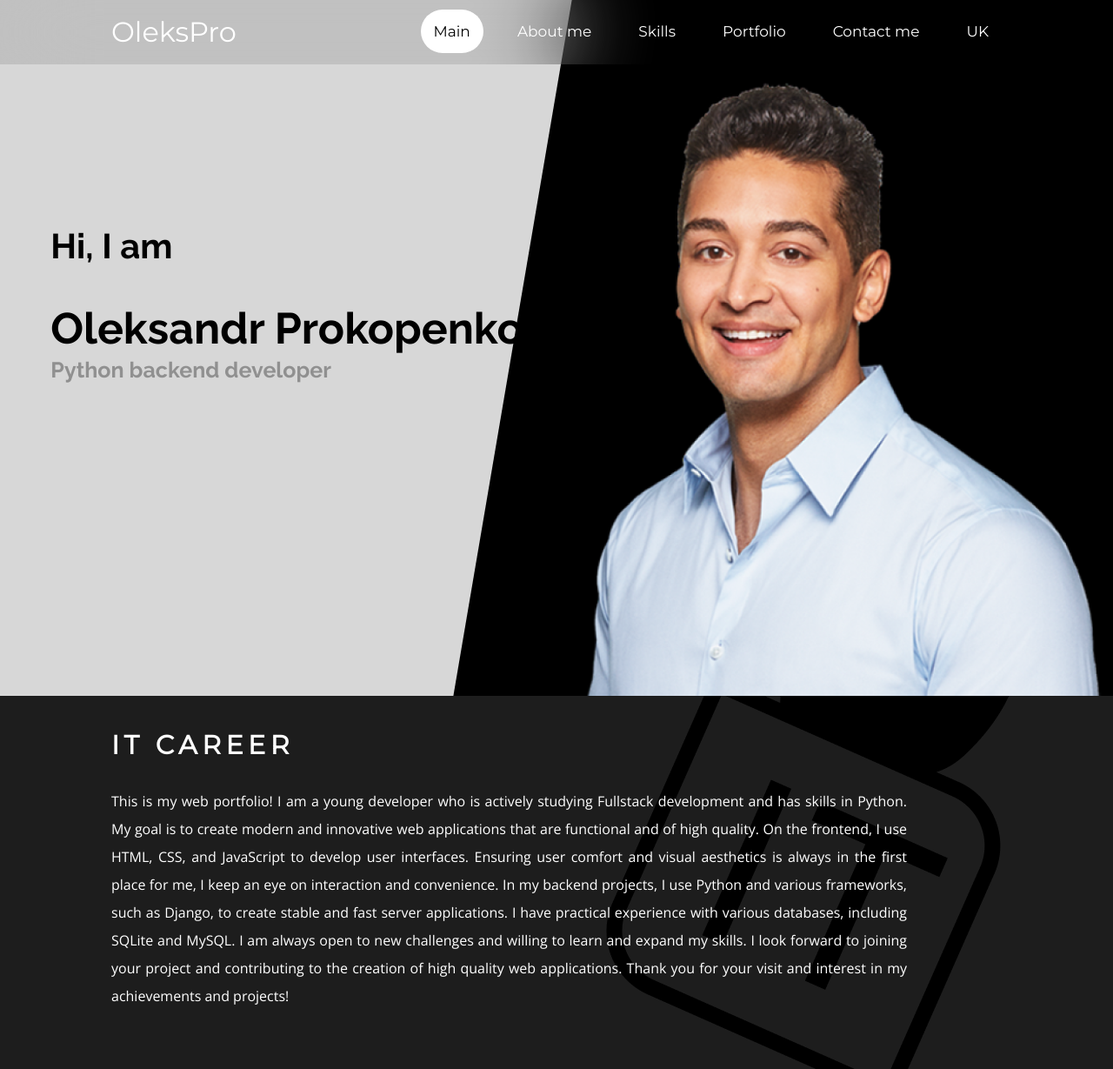
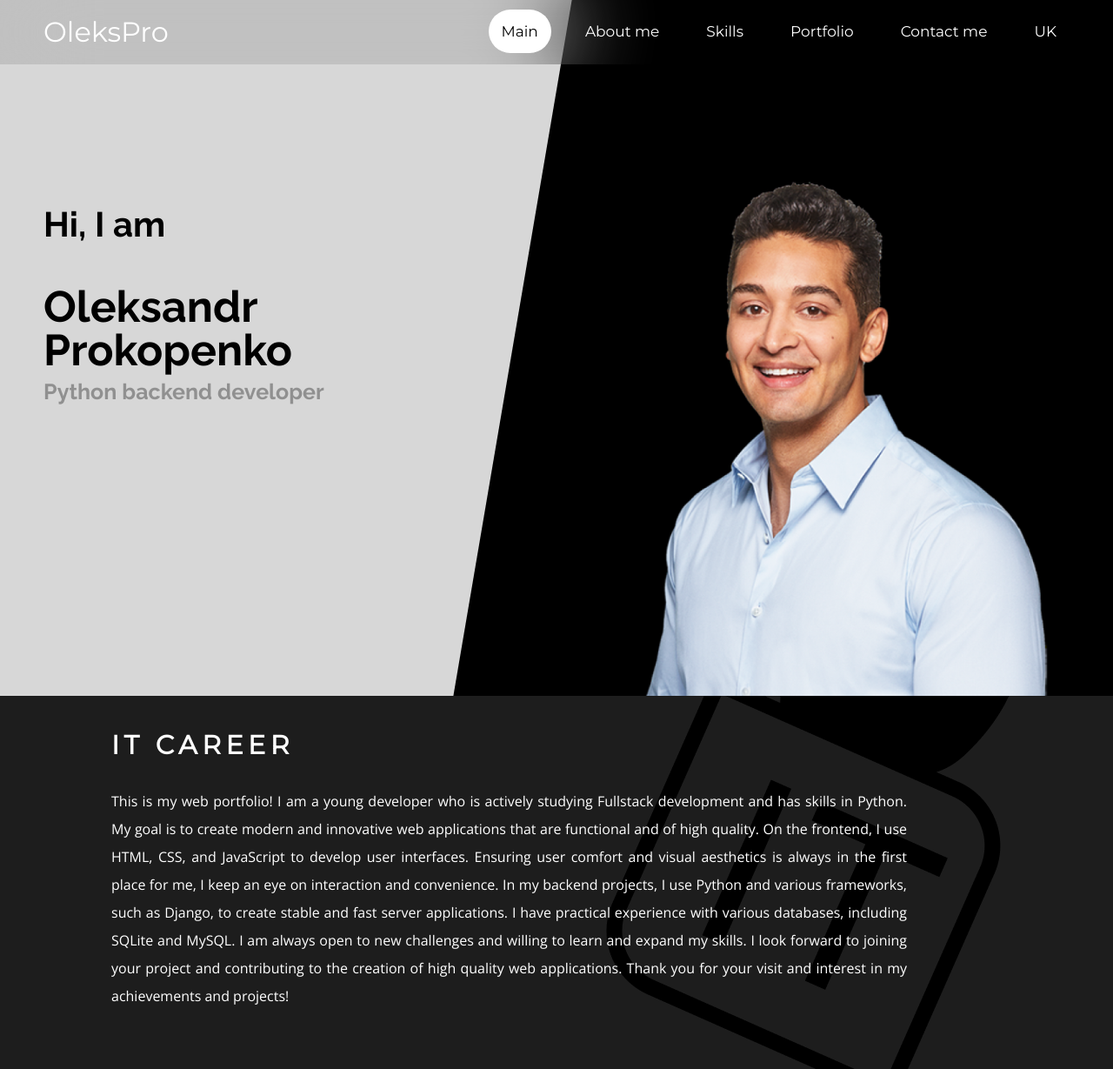
Before and after one commit to OleksPro/Portfolio, a Django app: page / in a window 1280 px wide. Shown: the top 1229 px of the page at 87% size. Run offline with Django 4.2, Linux system fonts and the light colour scheme; data that the repository does not hold is empty.

Commit message:
reworked adaptive

```diff
--- a/portfolio/main/static/main/css/style.css
+++ b/portfolio/main/static/main/css/style.css
@@ -62,7 +62,7 @@ table {
     top: 0;
     left: 0;
     width: 100%;
-    padding: 1.3rem 10%;
+    padding: 1.3rem 50px;
     justify-content: space-between;
     align-items: center;
     z-index: 100;
@@ -118,11 +118,11 @@ table {
 
 @media (max-width: 1010px) {
     .header {
-        padding: 1.2rem 5%;
+        padding: 1.2rem 30px;
     }
 }
 
-@media (max-width: 840px) {
+@media (max-width: 1000px) {
     .icons {
         display: inline-flex;
     }
@@ -333,7 +333,7 @@ table {
     flex-direction: column;
     align-items: start;
     gap: 50px;
-    padding-left: 20px;
+    padding-left: 50px;
 }
 
 .main_image {
@@ -346,34 +346,44 @@ table {
 }
 
 .main_image img{
-    height: 1350px;
-    width: 1205px;
+    height: 85vh;
+    width: auto;
 }
 
 @media (max-width: 1440px) {
     .main_image {
         transform: rotate(-9.667deg) translate(-100%, -50%);
         top: 50%;
-        left: 45%;
+        right: 15%;
     }
 
     .main_image img {
-        height: 1200px;
-        width: 1071px;
+        height: 85vh;
+        width: auto;
     }
 }
 
 @media (max-width: 1366px) {
     .main_image img {
-        height: 900px;
-        width: 804px;
+        height: 85vh;
+        width: auto;
+    }
+
+    .main_block_left {
+        max-width: 540px;
+        font-size: 40px;
     }
 }
 
 @media (max-width: 1024px) {
     .main_image img {
-        height: 900px;
-        width: 804px;
+        height: 85vh;
+        width: auto;
+    }
+
+    .main_block_left .name {
+        max-width: 420px;
+        font-size: 40px;
     }
 }
 
@@ -401,8 +411,8 @@ table {
     }
 
     .main .main_block img {
-        height: 800px;
-        width: 714px;
+        height: 85vh;
+        width: auto;
     }
 
     .main_block_mobile {
@@ -412,6 +422,14 @@ table {
 
 .menu_item:hover,
 .menu_item.active {
+    background-color: #fff;
+    color: #000;
+    border-radius: 30px;
+    outline: none;
+    transition: background-color 1s, color 1s, border-radius 1s;
+}
+
+.language:hover {
     background-color: #fff;
     color: #000;
     border-radius: 30px;
```
